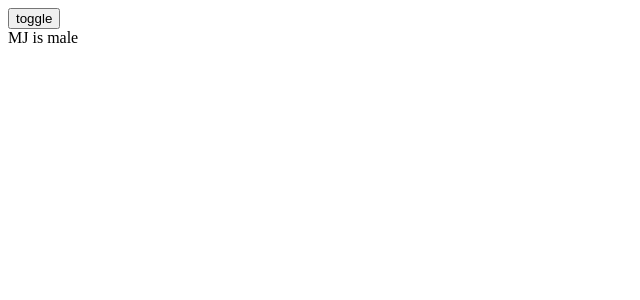
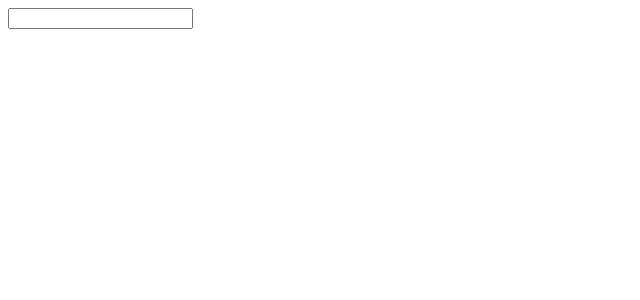
Before and after one commit to Shaobangzhu/react-clu-online-grocery, a React (Create React App) app: page / in a window 1280 px wide. Shown: the top 300 px of the page, without its empty margins (0-640 px from the left). Built offline with nearby package versions, Linux system fonts and the light colour scheme.

Commit message:
React相关事件的TS类型定义

```diff
--- a/src/App.tsx
+++ b/src/App.tsx
@@ -1,31 +1,13 @@
-// Hook 相关的类型定义, useContext
-
-import { createContext, useContext, useState } from 'react'
-
-type GenderType = {
-  value: 'male' | 'female'
-}
-
-const GenderContext = createContext<GenderType>({value: 'male'})
-
-// ---------------------------------------------------
-
-const ChildComponent = () => {
-  const gender = useContext(GenderContext);
-  return <div>MJ is {gender.value}</div>
-}
-
-// ---------------------------------------------------
+// React 相关事件的TS类型定义
 
 const App = () => {
-  const [ gender, setGender ] = useState<GenderType>({value: 'male'});
 
-  return (
-    <GenderContext.Provider value={gender}>
-      <button onClick={() => {setGender({value: 'female'})}}>toggle</button>
-      <ChildComponent />
-    </GenderContext.Provider>
-  )
+  function handleInputChange(e: React.ChangeEvent<HTMLInputElement>) {
+    console.log(e.target.value);
+  }
+
+  return <input onChange={handleInputChange} />
+
 }
 
 export default App;
```
